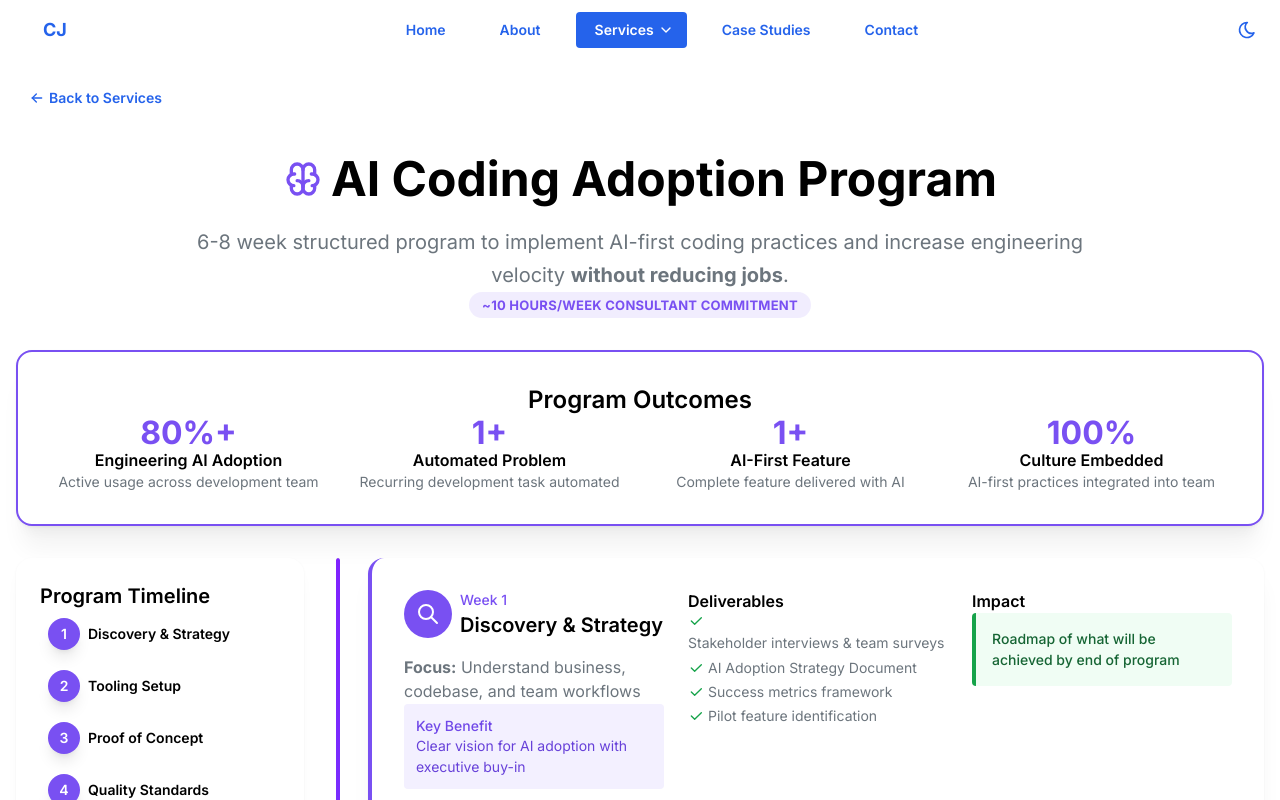
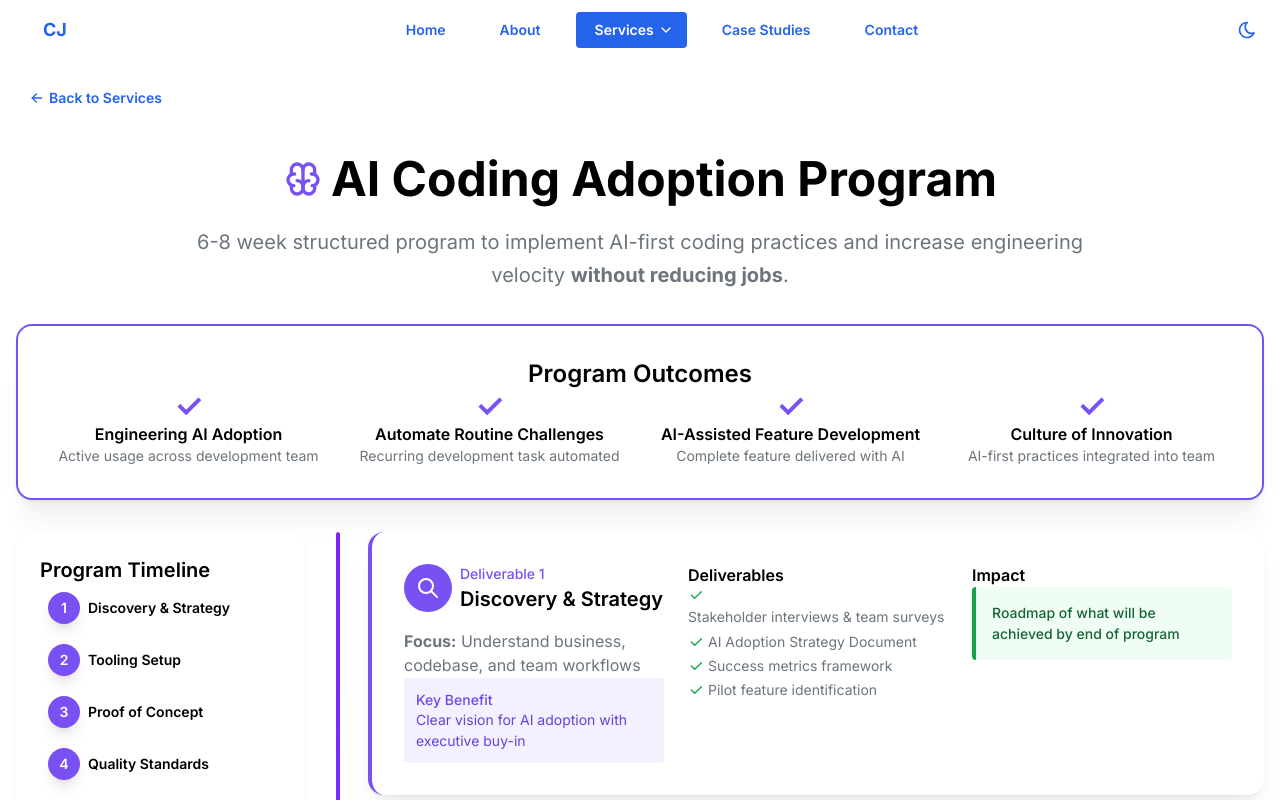
Before and after one commit to cjennison/chrisjennison-personalsite, a Next.js app: page /services/ai-coding in a window 1280 px wide. Shown: the top 800 px of the page. Built offline with nearby package versions, Linux system fonts and the light colour scheme.

Commit message:
fix: adjust copy for ai coding

```diff
--- a/src/components/sections/AICodingComponents.tsx
+++ b/src/components/sections/AICodingComponents.tsx
@@ -1,4 +1,4 @@
-import { Badge, Button, Group, Text, Title } from "@mantine/core";
+import { Button, Group, Text, Title } from "@mantine/core";
 import { IconBrain, IconChevronRight } from "@tabler/icons-react";
 import Link from "next/link";
 
@@ -19,9 +19,6 @@ export function AICodingPageHeader() {
           6-8 week structured program to implement AI-first coding practices and
           increase engineering velocity <strong>without reducing jobs</strong>.
         </Text>
-        <Badge size="lg" variant="light" color="violet">
-          ~10 hours/week consultant commitment
-        </Badge>
       </div>
     </div>
   );
--- a/src/components/sections/AIProgramTimeline.tsx
+++ b/src/components/sections/AIProgramTimeline.tsx
@@ -15,8 +15,8 @@ import {
 import { useEffect, useRef, useState } from "react";
 import { TimelineNavigation } from "./TimelineNavigation";
 
-interface ProgramWeek {
-  week: number;
+interface ProgramDeliverable {
+  phase: number;
   title: string;
   icon: React.ComponentType<{ size?: number }>;
   focus: string;
@@ -25,9 +25,9 @@ interface ProgramWeek {
   impact: string;
 }
 
-const programWeeks: ProgramWeek[] = [
+const programDeliverables: ProgramDeliverable[] = [
   {
-    week: 1,
+    phase: 1,
     title: "Discovery & Strategy",
     icon: IconSearch,
     focus: "Understand business, codebase, and team workflows",
@@ -41,7 +41,7 @@ const programWeeks: ProgramWeek[] = [
     impact: "Roadmap of what will be achieved by end of program",
   },
   {
-    week: 2,
+    phase: 2,
     title: "Tooling Setup",
     icon: IconSettings,
     focus: "Select and configure AI tools for immediate use",
@@ -55,7 +55,7 @@ const programWeeks: ProgramWeek[] = [
     impact: "Reduced setup friction for future hires",
   },
   {
-    week: 3,
+    phase: 3,
     title: "Proof of Concept",
     icon: IconCode,
     focus: "Demonstrate AI's practical value with real work",
@@ -69,7 +69,7 @@ const programWeeks: ProgramWeek[] = [
     impact: "Increased confidence in AI's delivery capabilities",
   },
   {
-    week: 4,
+    phase: 4,
     title: "Quality Standards",
     icon: IconClipboardCheck,
     focus: "Formalize AI-first quality standards",
@@ -83,7 +83,7 @@ const programWeeks: ProgramWeek[] = [
     impact: "Reduced review burden for senior engineers",
   },
   {
-    week: 5,
+    phase: 5,
     title: "Pilot Project",
     icon: IconRocket,
     focus: "AI-assisted development at scale",
@@ -97,7 +97,7 @@ const programWeeks: ProgramWeek[] = [
     impact: "Engineers gain confidence in AI task management",
   },
   {
-    week: 6,
+    phase: 6,
     title: "Day0 Project Design",
     icon: IconGitBranch,
     focus: "Adopt Day0 principles for project scaffolding",
@@ -111,7 +111,7 @@ const programWeeks: ProgramWeek[] = [
     impact: "Reduced technical risk with AI contributions",
   },
   {
-    week: 7,
+    phase: 7,
     title: "Iteration & Scaling",
     icon: IconTrendingUp,
     focus: "Learn from pilots and refine adoption",
@@ -125,7 +125,7 @@ const programWeeks: ProgramWeek[] = [
     impact: "Institutional learning baked into development culture",
   },
   {
-    week: 8,
+    phase: 8,
     title: "Sustaining Adoption",
     icon: IconTarget,
     focus: "Ensure long-term competitiveness",
@@ -141,23 +141,23 @@ const programWeeks: ProgramWeek[] = [
 ];
 
 export function AIProgramTimeline() {
-  const [visibleWeeks, setVisibleWeeks] = useState<Set<number>>(new Set());
+  const [visiblePhases, setVisiblePhases] = useState<Set<number>>(new Set());
   const [timelineProgress, setTimelineProgress] = useState(0);
-  const weekRefs = useRef<(HTMLDivElement | null)[]>([]);
+  const phaseRefs = useRef<(HTMLDivElement | null)[]>([]);
 
   useEffect(() => {
     const observers: IntersectionObserver[] = [];
 
-    // Create intersection observer for each week
-    weekRefs.current.forEach((ref, index) => {
+    // Create intersection observer for each phase
+    phaseRefs.current.forEach((ref, index) => {
       if (ref) {
         const observer = new IntersectionObserver(
           (entries) => {
             entries.forEach((entry) => {
               if (entry.isIntersecting) {
-                setVisibleWeeks((prev) => new Set([...prev, index]));
+                setVisiblePhases((prev) => new Set([...prev, index]));
               } else {
-                setVisibleWeeks((prev) => {
+                setVisiblePhases((prev) => {
                   const newSet = new Set(prev);
                   newSet.delete(index);
                   return newSet;
@@ -182,26 +182,26 @@ export function AIProgramTimeline() {
     };
   }, []);
 
-  // Calculate progress based on visible weeks
+  // Calculate progress based on visible phases
   useEffect(() => {
-    if (visibleWeeks.size === 0) {
+    if (visiblePhases.size === 0) {
       setTimelineProgress(0);
       return;
     }
 
-    // Find the highest visible week number
-    const maxVisibleWeek = Math.max(...Array.from(visibleWeeks));
+    // Find the highest visible phase number
+    const maxVisiblePhase = Math.max(...Array.from(visiblePhases));
     // Calculate progress as the percentage through the program
-    const progress = (maxVisibleWeek + 1) / programWeeks.length;
+    const progress = (maxVisiblePhase + 1) / programDeliverables.length;
     setTimelineProgress(progress);
-  }, [visibleWeeks]);
+  }, [visiblePhases]);
 
   return (
     <div className="grid grid-cols-1 lg:grid-cols-12 gap-8">
       {/* Timeline Navigation */}
       <TimelineNavigation
-        programWeeks={programWeeks}
-        visibleWeeks={visibleWeeks}
+        programWeeks={programDeliverables}
+        visibleWeeks={visiblePhases}
         timelineProgress={timelineProgress}
       />
 
@@ -224,13 +224,13 @@ export function AIProgramTimeline() {
         </div>
 
         <Stack gap="xl" className="pl-8">
-          {programWeeks.map((week, index) => {
-            const isVisible = visibleWeeks.has(index);
+          {programDeliverables.map((phase, index) => {
+            const isVisible = visiblePhases.has(index);
             return (
               <Card
-                key={week.week}
+                key={phase.phase}
                 ref={(el) => {
-                  weekRefs.current[index] = el;
+                  phaseRefs.current[index] = el;
                 }}
                 shadow="md"
                 padding="xl"
@@ -247,7 +247,7 @@ export function AIProgramTimeline() {
                 }}
               >
                 <div className="grid grid-cols-1 lg:grid-cols-3 gap-6">
-                  {/* Week Header */}
+                  {/* Phase Header */}
                   <div className="lg:col-span-1">
                     <Group gap="sm" className="mb-4">
                       <div
@@ -257,11 +257,11 @@ export function AIProgramTimeline() {
                           color: "white",
                         }}
                       >
-                        <week.icon size={24} />
+                        <phase.icon size={24} />
                       </div>
                       <div>
                         <Text size="sm" c="violet.6" fw={500}>
-                          Week {week.week}
+                          Deliverable {phase.phase}
                         </Text>
                         <Title
                           order={3}
@@ -269,12 +269,12 @@ export function AIProgramTimeline() {
                           fw={600}
                           c="var(--mantine-color-text)"
                         >
-                          {week.title}
+                          {phase.title}
                         </Title>
                       </div>
                     </Group>
                     <Text size="md" c="dimmed" className="mb-3">
-                      <strong>Focus:</strong> {week.focus}
+                      <strong>Focus:</strong> {phase.focus}
                     </Text>
                     <div
                       className="p-3 rounded"
@@ -286,7 +286,7 @@ export function AIProgramTimeline() {
                         Key Benefit
                       </Text>
                       <Text size="sm" c="violet.8">
-                        {week.keyBenefit}
+                        {phase.keyBenefit}
                       </Text>
                     </div>
                   </div>
@@ -303,7 +303,7 @@ export function AIProgramTimeline() {
                       Deliverables
                     </Title>
                     <Stack gap="xs">
-                      {week.deliverables.map((deliverable) => (
+                      {phase.deliverables.map((deliverable: string) => (
                         <Group key={deliverable} gap="xs">
                           <IconCheck
                             size={16}
@@ -336,7 +336,7 @@ export function AIProgramTimeline() {
                       }}
                     >
                       <Text size="sm" c="green.8" fw={500}>
-                        {week.impact}
+                        {phase.impact}
                       </Text>
                     </div>
                   </div>
--- a/src/components/sections/ProgramOutcomes.tsx
+++ b/src/components/sections/ProgramOutcomes.tsx
@@ -8,23 +8,23 @@ interface ProgramOutcome {
 
 const outcomes: ProgramOutcome[] = [
   {
-    metric: "80%+",
+    metric: "✓",
     label: "Engineering AI Adoption",
     description: "Active usage across development team",
   },
   {
-    metric: "1+",
-    label: "Automated Problem",
+    metric: "✓",
+    label: "Automate Routine Challenges",
     description: "Recurring development task automated",
   },
   {
-    metric: "1+",
-    label: "AI-First Feature",
+    metric: "✓",
+    label: "AI-Assisted Feature Development",
     description: "Complete feature delivered with AI",
   },
   {
-    metric: "100%",
-    label: "Culture Embedded",
+    metric: "✓",
+    label: "Culture of Innovation",
     description: "AI-first practices integrated into team",
   },
 ];
--- a/src/components/sections/TimelineNavigation.tsx
+++ b/src/components/sections/TimelineNavigation.tsx
@@ -2,8 +2,8 @@
 
 import { Card, Group, Stack, Text, Title } from "@mantine/core";
 
-interface ProgramWeek {
-  week: number;
+interface ProgramDeliverable {
+  phase: number;
   title: string;
   icon: React.ComponentType<{ size?: number }>;
   focus: string;
@@ -13,7 +13,7 @@ interface ProgramWeek {
 }
 
 interface TimelineNavigationProps {
-  programWeeks: ProgramWeek[];
+  programWeeks: ProgramDeliverable[];
   visibleWeeks: Set<number>;
   timelineProgress: number;
 }
@@ -43,11 +43,11 @@ export function TimelineNavigation({
           </Title>
 
           <Stack gap="xs">
-            {programWeeks.map((week, index) => {
+            {programWeeks.map((phase, index) => {
               const isVisible = visibleWeeks.has(index);
               return (
                 <Group
-                  key={week.week}
+                  key={phase.phase}
                   gap="sm"
                   className={`relative p-2 rounded cursor-pointer hover:bg-gray-50 dark:hover:bg-gray-800 transition-all duration-700 ${
                     isVisible
@@ -72,7 +72,7 @@ export function TimelineNavigation({
                       transitionDelay: `${index * 100 + 200}ms`,
                     }}
                   >
-                    {week.week}
+                    {phase.phase}
                   </div>
                   <div className="flex-1">
                     <Text
@@ -80,7 +80,7 @@ export function TimelineNavigation({
                       fw={isVisible ? 600 : 500}
                       c={isVisible ? "var(--mantine-color-text)" : "dimmed"}
                     >
-                      {week.title}
+                      {phase.title}
                     </Text>
                   </div>
                 </Group>
```
Also changed, not shown: src/app/globals.css (+11 -5 lines).
